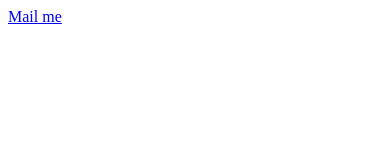
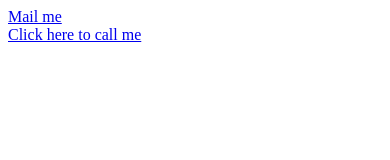
Before and after one commit to lionhuman29/practice, a plain HTML site: page index.html in a window 390 px wide. Drawn offline with Linux system fonts and the light colour scheme.

Commit message:
Add telephone link to index.html
Added a telephone link for calling.

```diff
--- a/index.html
+++ b/index.html
@@ -8,5 +8,7 @@
 <body>
     <a href="mailto:behramanish4@gmail.com"
     target="_blank">Mail me</a>
+    <br>
+    <a href="tel: +91 8500326331">Click here to call me</a>
 </body>
 </html>
```
